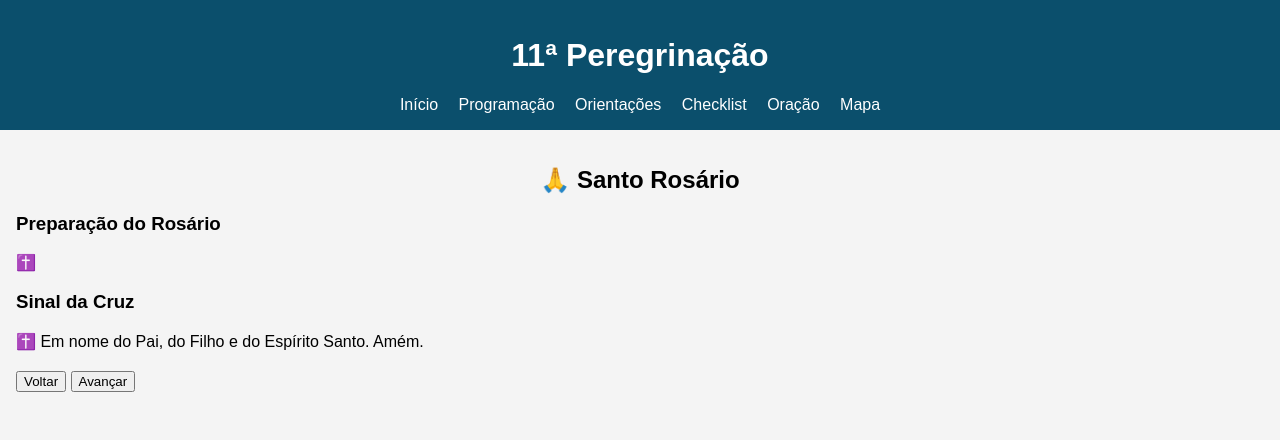
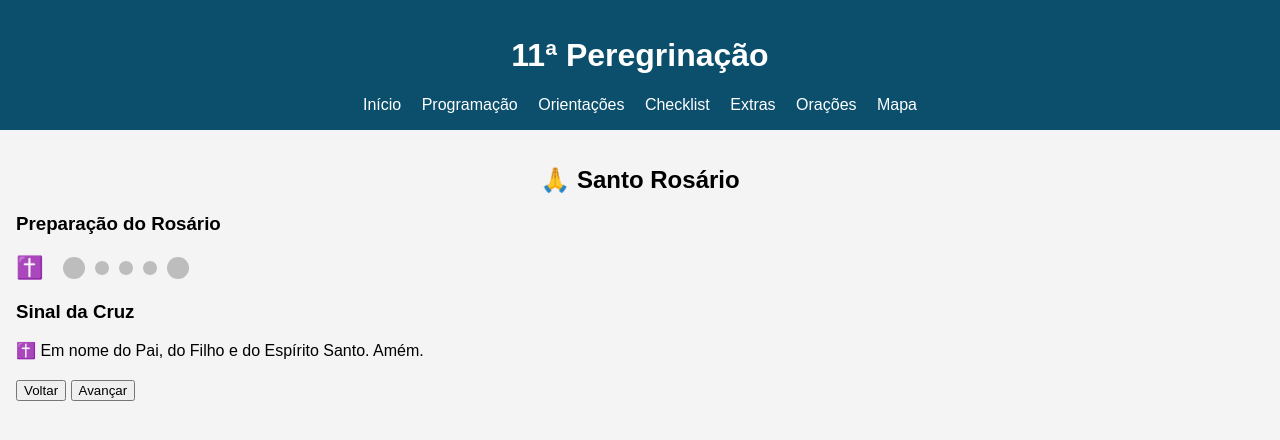
Before and after one commit to lescovitz-dev/peregrinacao-santa-paulina, a Flask app: page /oracoes/rosario in a window 1280 px wide. Shown: the top 440 px of the page. Run offline with Flask 3, Linux system fonts and the light colour scheme.

Commit message:
v1.1.1 - Correções finais: extras, orações e rosário estável

```diff
--- a/app.py
+++ b/app.py
@@ -2,7 +2,6 @@ from flask import Flask, render_template
 
 app = Flask(__name__)
 
-# 🔹 ITENS DO CHECKLIST
 CHECKLIST_ITENS = [
     "Documento pessoal",
     "Cartão SUS / Plano de saúde",
@@ -16,27 +15,21 @@ CHECKLIST_ITENS = [
     "Mochila leve"
 ]
 
-# 🔹 PÁGINA INICIAL
 @app.route("/")
 def home():
     return render_template("index.html")
-
-# 🔹 PÁGINAS PRINCIPAIS
-@app.route("/logistica")
-def logistica():
-    return render_template("logistica.html")
 
 @app.route("/programacao")
 def programacao():
     return render_template("programacao.html")
 
+@app.route("/orientacoes")
+def orientacoes():
+    return render_template("orientacoes.html")
+
 @app.route("/checklist")
 def checklist():
     return render_template("checklist.html", itens=CHECKLIST_ITENS)
-
-@app.route("/orientacoes")
-def orientacoes():
-    return render_template("orientacoes.html")
 
 @app.route("/mapa")
 def mapa():
@@ -46,21 +39,17 @@ def mapa():
 def extras():
     return render_template("extras.html")
 
-# 🔹 ORAÇÕES (MENU)
 @app.route("/oracoes")
 def oracoes():
     return render_template("oracoes.html")
 
-# 🔹 ORAÇÃO A SANTA PAULINA
 @app.route("/oracoes/santa-paulina")
 def santa_paulina():
     return render_template("oracoes/santa_paulina.html")
 
-# 🔹 ROSÁRIO (INTERATIVO)
 @app.route("/oracoes/rosario")
 def rosario():
     return render_template("rosario/rosario.html")
 
-# 🔹 START
 if __name__ == "__main__":
     app.run(debug=True)
--- a/static/style.css
+++ b/static/style.css
@@ -188,3 +188,40 @@ li {
     height: 100%;
     border: 0;
 }
+/* ===============================
+   ROSÁRIO – CONTAS
+=============================== */
+
+.rosario {
+  display: flex;
+  flex-wrap: wrap;
+  gap: 10px;
+  margin: 20px 0;
+  align-items: center;
+}
+
+.conta {
+  border-radius: 50%;
+  background-color: #bdbdbd;
+  display: inline-block;
+}
+
+.conta.grande {
+  width: 22px;
+  height: 22px;
+}
+
+.conta.pequena {
+  width: 14px;
+  height: 14px;
+}
+
+.conta.ativa {
+  background-color: #0b4f6c;
+  box-shadow: 0 0 0 3px rgba(11, 79, 108, 0.2);
+}
+
+.cruz {
+  font-size: 22px;
+  margin-right: 10px;
+}
--- a/templates/base.html
+++ b/templates/base.html
@@ -21,13 +21,13 @@
 <header>
     <h1>11ª Peregrinação</h1>
 <nav>
-    <a href="/">Início</a>
-    <a href="/programacao">Programação</a>
-     <a href="/orientacoes">Orientações</a>
-    <a href="/checklist">Checklist</a>
-    <a href="/oracao">Oração</a>
-    <a href="{{ url_for('mapa') }}">Mapa</a>
-
+  <a href="/">Início</a>
+  <a href="/programacao">Programação</a>
+  <a href="/orientacoes">Orientações</a>
+  <a href="/checklist">Checklist</a>
+  <a href="/extras">Extras</a>
+  <a href="/oracoes">Orações</a>
+  <a href="/mapa">Mapa</a>
 </nav>
 
 </header>
```
Also changed, not shown: templates/oracoes.html (+6 -6 lines).
